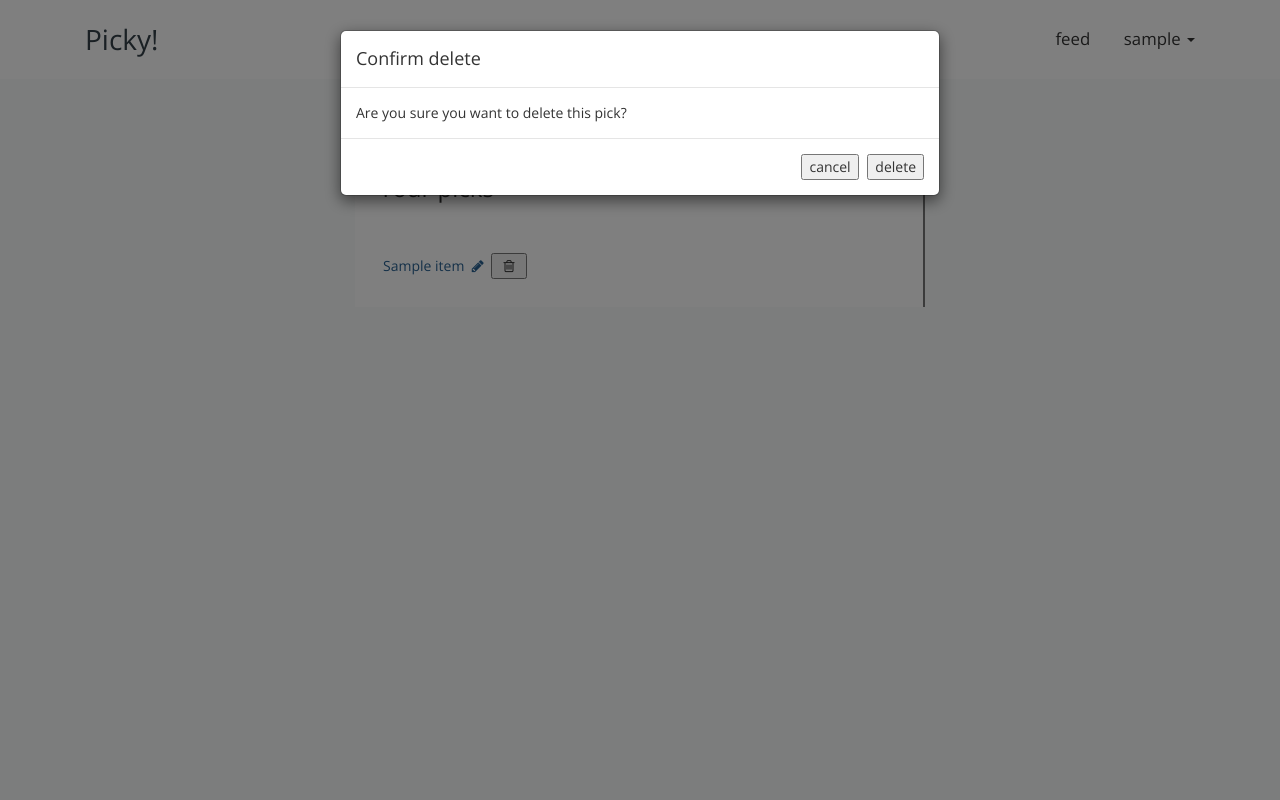
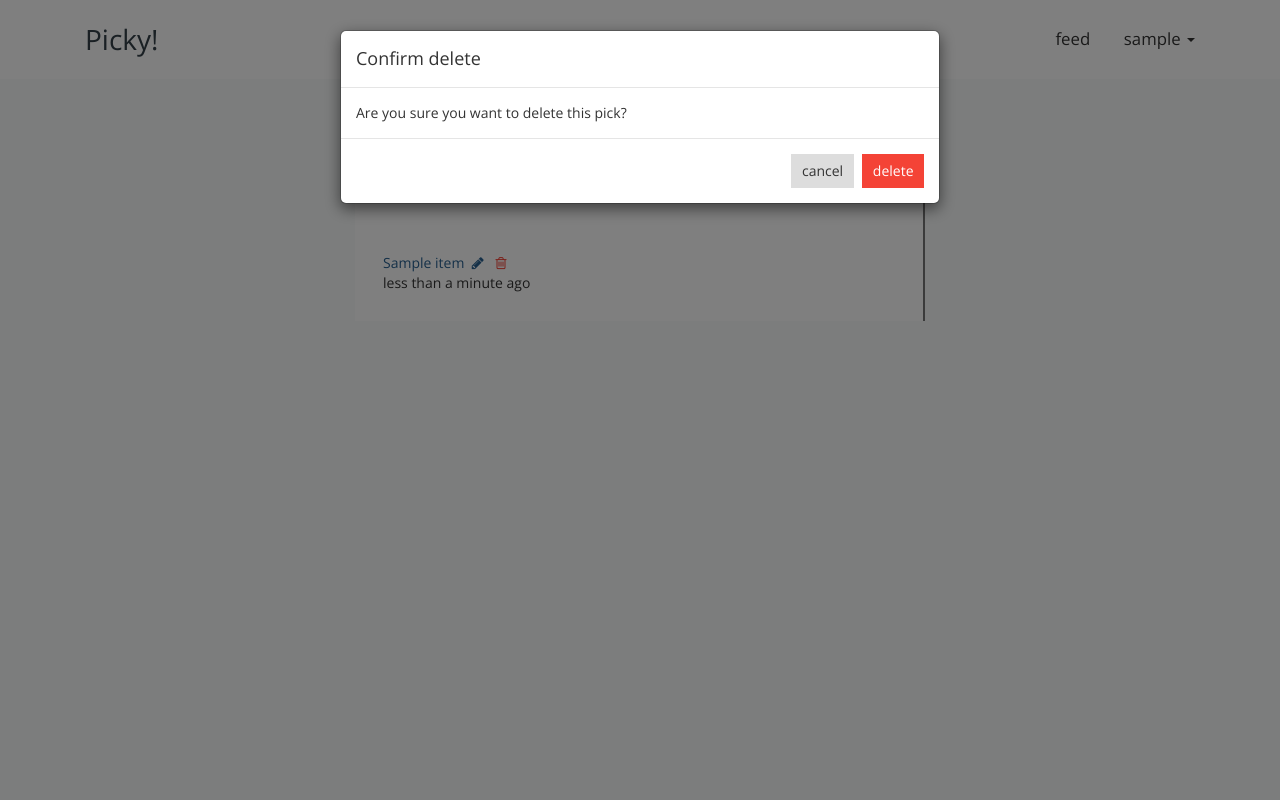
Before and after one commit to HassenPy/udacity-fsnd-item-catalog, a Flask app: page /profile/ in a window 1280 px wide, after a click that opens the changed part. Run offline with Flask 2, Linux system fonts and the light colour scheme; a user stored in the database is signed in; tables that the repository leaves empty hold one stand-in row (values such as "Sample post"); parts of the project's set-up code (start-up, migrations or seed data) failed here and were passed over; some libraries are stand-ins or nearby versions.

Commit message:
update static files \__(-.-)'_/

```diff
--- a/static/css/main.css
+++ b/static/css/main.css
@@ -29,6 +29,25 @@
 .highlight-link {
   color: #337ab7;
   text-decoration: underline;
+}
+.btn-danger {
+  background: #F44336;
+  border: none;
+  padding: .5em .75em;
+  color: #fff;
+}
+.btn-cancel {
+  background: #ddd;
+  color: #333;
+  padding: .5em .75em;
+  border: none;
+}
+.btn-delete {
+  background: none;
+  border: 0;
+  color: #f44336;
+  padding: 0;
+  margin: 0;
 }
 
 /* navbar styles */
```
Also changed, not shown: static/js/main.js (+29 -0 lines).
